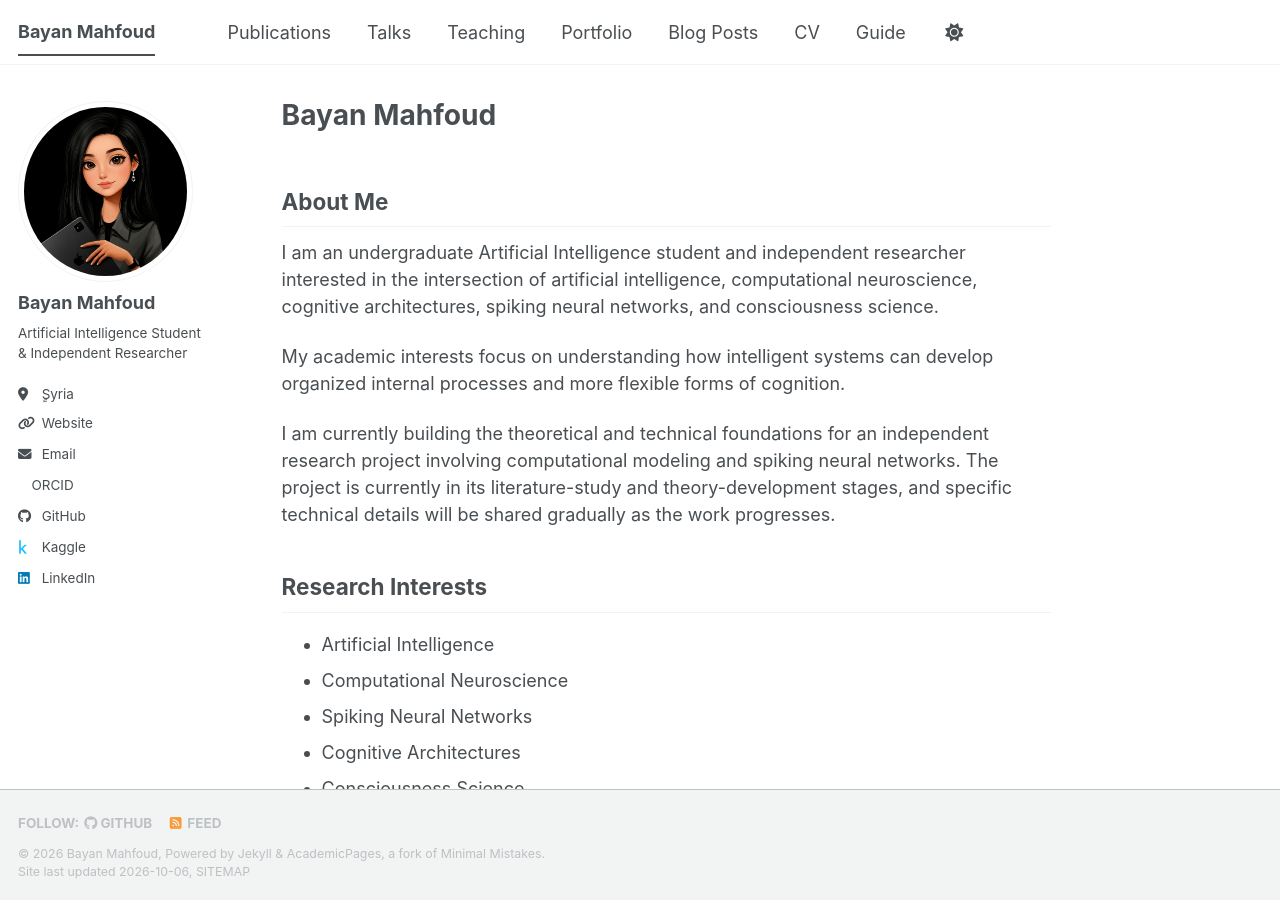
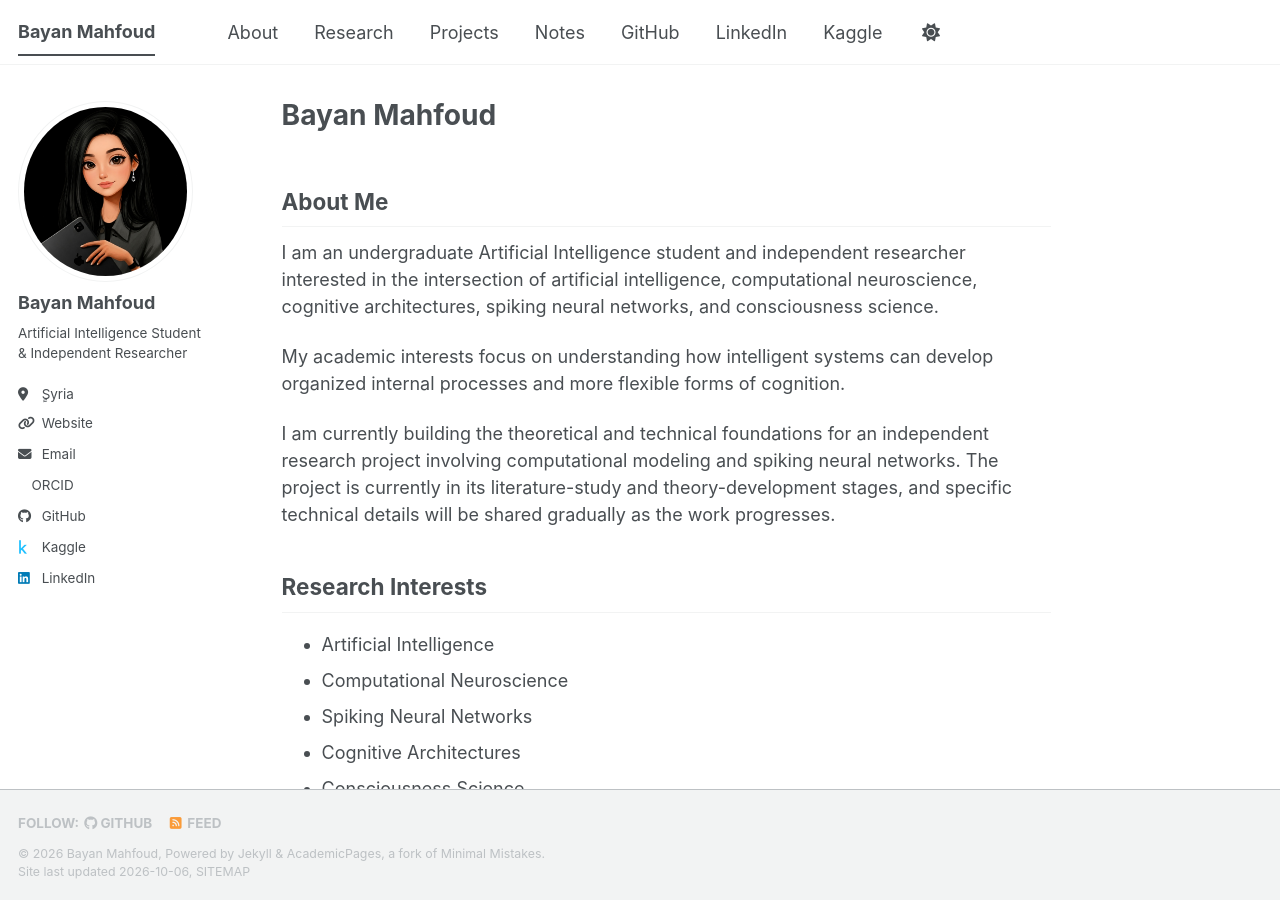
Before and after one commit to BayanMahfoud/BayanMahfoud-academic-preview, a Jekyll site: the page built from _pages/about.md, in a window 1280 px wide and 900 px high. Built offline with Jekyll 4.4.1, drawn with Linux system fonts in a browser that asks for light colours; a style sheet for code colours, icons or effects is not loaded; part of the change alters nothing that is shown.

Commit message:
Update navigation.yml

```diff
--- a/_data/navigation.yml
+++ b/_data/navigation.yml
@@ -1,33 +1,25 @@
-# The following is the order of the links in the header of the website.
-#
-# Changing the order here will adjust the order and you can also add additional
-# links. Removing a link prevents it from showing in the header, but does not
-# prevent it from being included in the site.
-#
-# NOTE that only one of the CV options should be selected, the first is for the
-#      Markdown formatted page while the second is generated using JSON.
+# Navigation links shown in the website header.
+# The order here determines the order of the menu items.
 
 main:
-  - title: "Publications"
-    url: /publications/
 
-  - title: "Talks"
-    url: /talks/
+  - title: "About"
+    url: /
 
-  - title: "Teaching"
-    url: /teaching/
+  - title: "Research"
+    url: /research/
 
-  - title: "Portfolio"
-    url: /portfolio/
+  - title: "Projects"
+    url: /projects/
 
-  - title: "Blog Posts"
-    url: /year-archive/
+  - title: "Notes"
+    url: /notes/
 
-  - title: "CV"
-    url: /cv/
+  - title: "GitHub"
+    url: https://github.com/BayanMahfoud
 
-  # - title: "CV"
-  #   url: /cv-json/
+  - title: "LinkedIn"
+    url: https://www.linkedin.com/in/bayan-m-mahfoud/
 
-  - title: "Guide"
-    url: /markdown/
+  - title: "Kaggle"
+    url: https://www.kaggle.com/aionstreet
```
